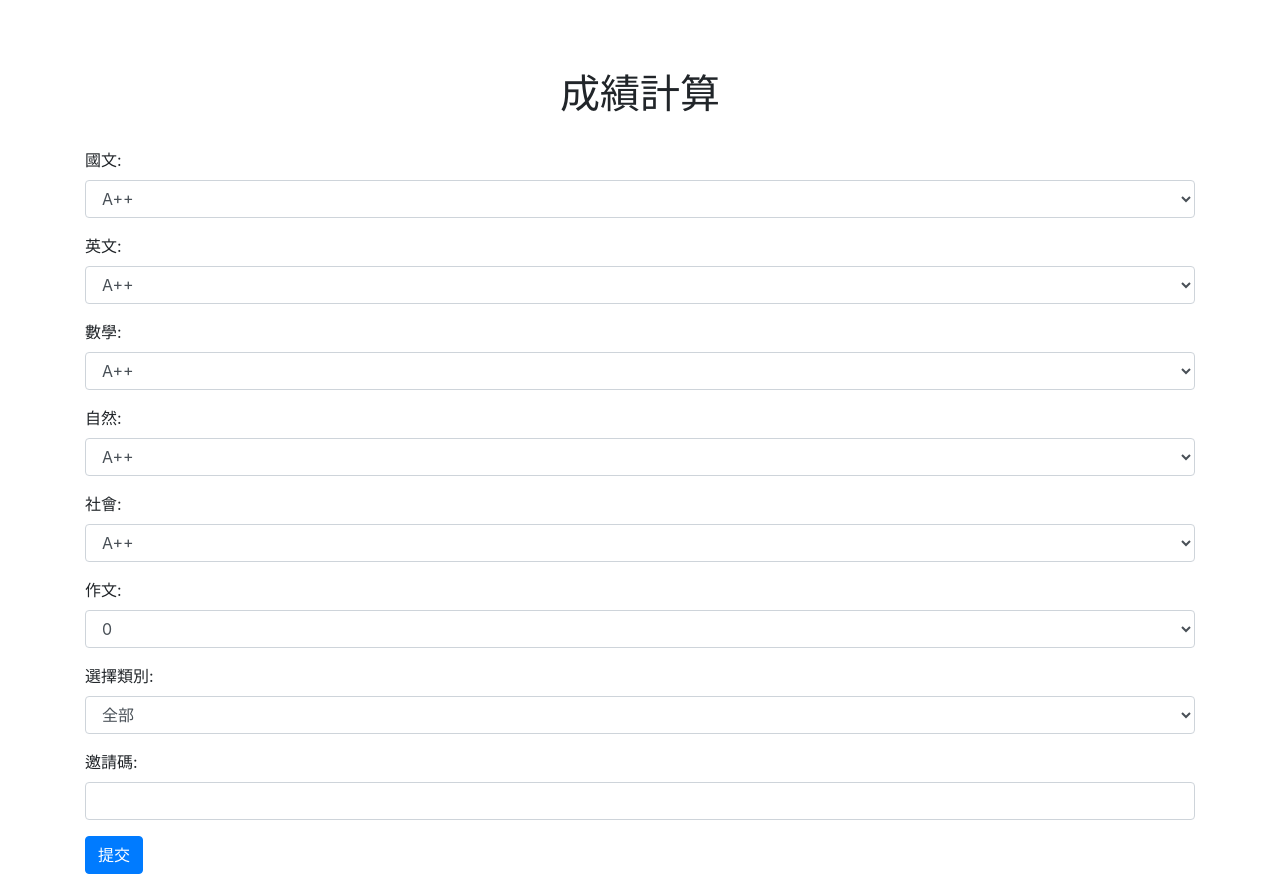
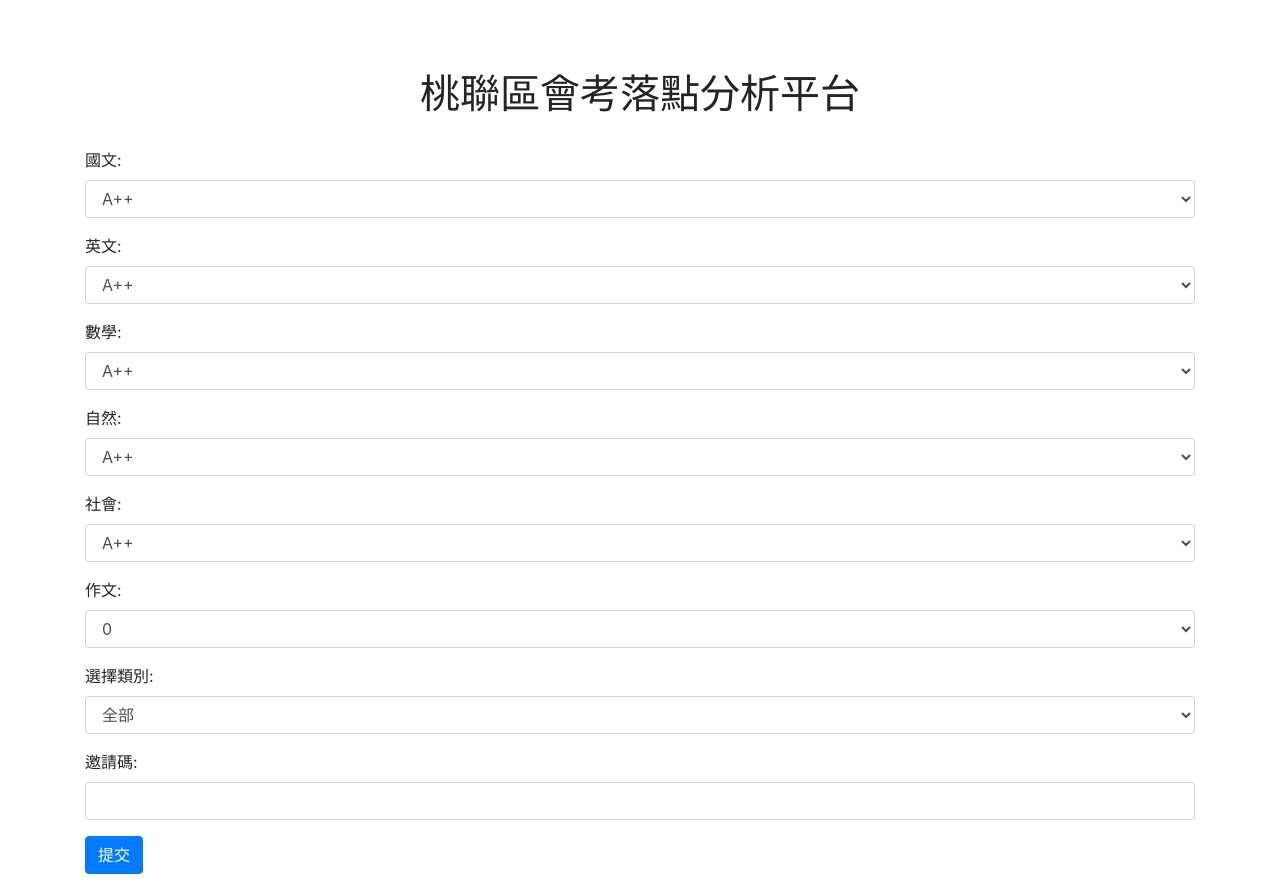
Before and after one commit to samzhangw/w, a plain HTML site: page templates/index.html in a window 1280 px wide. Drawn offline with nearby package versions, Linux system fonts and the light colour scheme.

Commit message:
Update index.html

```diff
--- a/templates/index.html
+++ b/templates/index.html
@@ -2,7 +2,7 @@
 <html lang="en">
 <head>
     <meta charset="UTF-8">
-    <title>成績計算</title>
+    <title>桃聯區會考落點分析平台</title>
     <link rel="stylesheet" href="https://stackpath.bootstrapcdn.com/bootstrap/4.5.2/css/bootstrap.min.css">
     <style>
         body {
@@ -19,7 +19,7 @@
 </head>
 <body>
     <div class="container">
-        <h1 class="text-center">成績計算</h1>
+        <h1 class="text-center">桃聯區會考落點分析平台</h1>
         <form id="scoreForm">
             <div class="form-group">
                 <label for="chinese">國文:</label>
```
